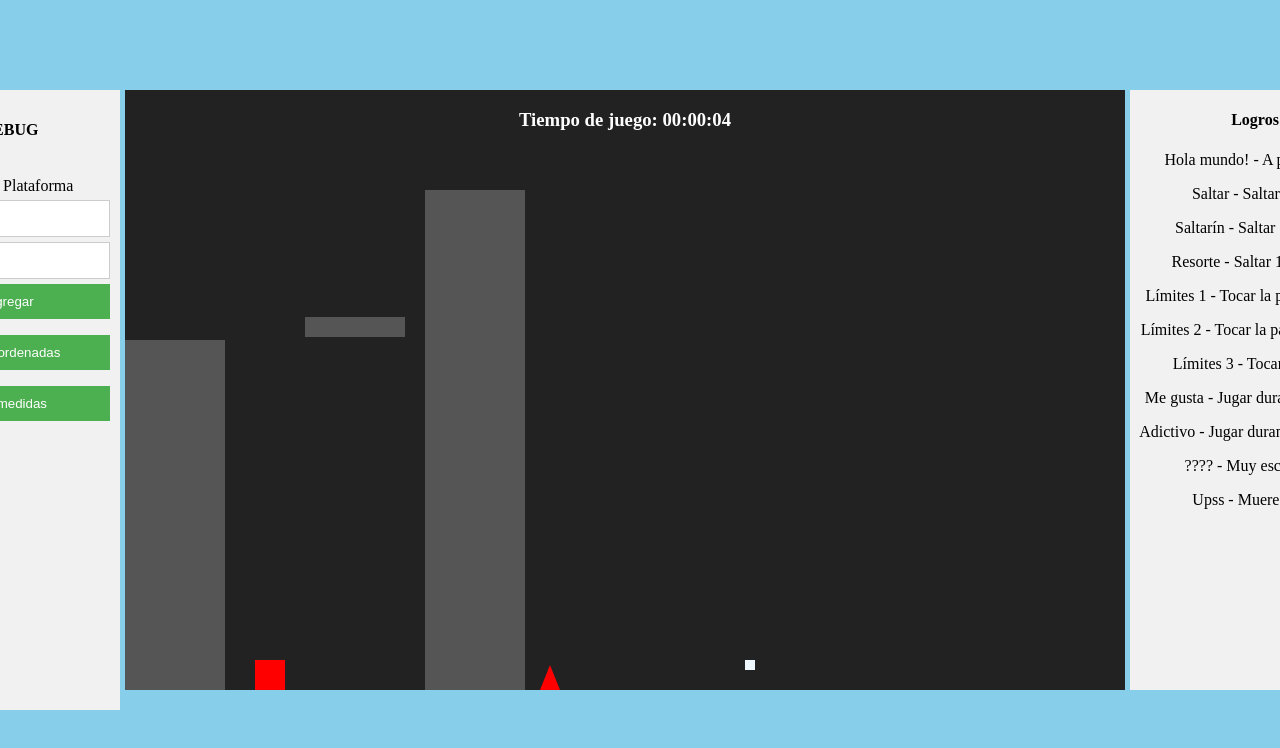
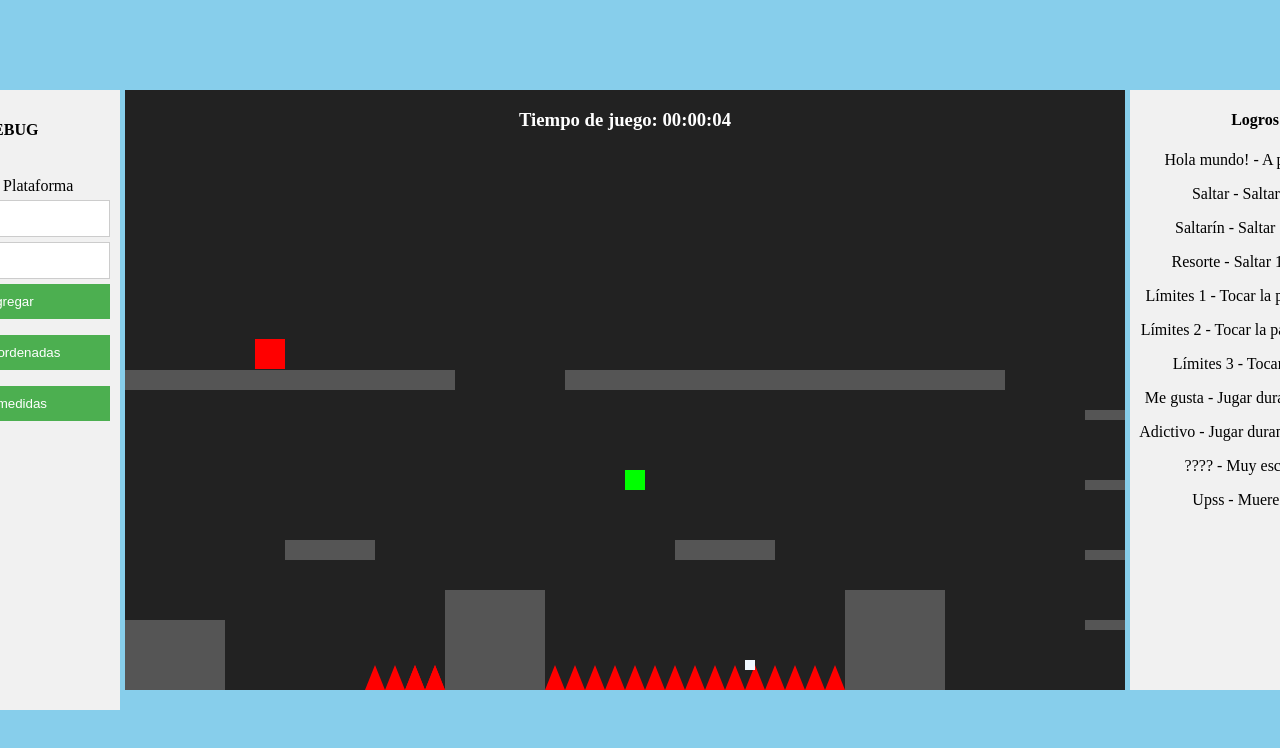
Before and after one commit to gafernandez87/the-obtainer, a plain HTML site: page index.html in a window 1280 px wide. Shown: the top 748 px of the page. Drawn offline with Linux system fonts and the light colour scheme.

Commit message:
algo de level

```diff
--- a/index.html
+++ b/index.html
@@ -29,6 +29,7 @@
         </div>
     </div>
     <script src="scripts/achievements.js"></script>
+    <script src="scripts/tokens.js"></script>
     <script src="scripts/spikes.js"></script>
     <script src="scripts/platforms.js"></script>
     <script src="scripts/main.js"></script>
--- a/scripts/achievements.js
+++ b/scripts/achievements.js
@@ -3,7 +3,7 @@ let diedCounter = 0;
 let timer = 0;
 
 const achievementList = [
-    { id: 1, title: 'Hola mundo!', description: 'A plena vista', achieved: false , left: 620, top: 570, height: 10, width: 10,
+    { id: 1, title: 'Hola mundo!', description: 'A plena vista', achieved: false, left: 620, top: 570, height: 10, width: 10,
         check: function({player}, box){
             return this.achieved ||
                 player.top < box.bottom && player.right > box.left && player.left < box.right;
--- a/scripts/main.js
+++ b/scripts/main.js
@@ -80,6 +80,8 @@ function handlePlatformCollisions() {
     const pBottom = updatedPlayer.offsetTop + updatedPlayer.offsetHeight;
 
     for (let platform of platforms) {
+
+        // Vertical, de arriba hacia abajo
         if (
             velocityY > 0 &&
             pLeft < (platform.offsetLeft + platform.offsetWidth -10) &&
@@ -90,6 +92,19 @@ function handlePlatformCollisions() {
             velocityY = 0;
             isJumping = false;
             player.style.top = `${platform.offsetTop - player.offsetHeight - 1}px`;
+        }
+
+        // Vertical, de abajo hacia arriba
+        if (
+            velocityY < 0 &&
+            pLeft < (platform.offsetLeft + platform.offsetWidth -10) &&
+            (pRight - 10) > platform.offsetLeft
+            && pBottom >= platform.offsetTop + platform.offsetHeight
+            && player.offsetTop <= platform.offsetTop + platform.offsetHeight
+        ) {
+            velocityY = 0;
+            isJumping = false;
+            player.style.top = `${platform.offsetTop + platform.offsetHeight + 1}px`;
         }
 
         // Add horizontal collision detection right
@@ -148,6 +163,7 @@ function gameLoop() {
 function initGame() {
     createPlatforms();
     createSpikes();
+    createTokens();
     handleInput();
 
     gameLoop();
--- a/scripts/platforms.js
+++ b/scripts/platforms.js
@@ -1,10 +1,20 @@
 // Configuración de plataformas para un mapa más grande y desafiante
 const platformData = [
-    { left: 0, bottom: 0, height: 350, width: 100 },
-    { left: 300, bottom: 0, height: 500, width: 100},
-    { left: 180, bottom: 20, height: 20, width: 100, move: 'v', from: 20, to: 800, speed: 900 },
-    // { left: 300, top: 500, height: 20, width: 100, move: 'v', from: 200, to: 500, speed: 200 },
-    // { left: 450, top: 500, height: 20, width: 100, move: 'v', from: 0, to: 200, speed: 700 },
+    { left: 0, bottom: 0, height: 70, width: 100 },
+    { left: 320, bottom: 0, height: 100, width: 100},
+    { left: 160, bottom: 130, height: 20, width: 90},
+    { left: 720, bottom: 0, height: 100, width: 100},
+    { left: 450, bottom: 130, height: 20, width: 100, move: 'h', from: 450, to: 600, speed: 600 },
+
+    { left: 960, bottom: 60, height: 10, width: 40},
+    { left: 960, bottom: 130, height: 10, width: 40},
+    { left: 960, bottom: 200, height: 10, width: 40},
+    { left: 960, bottom: 270, height: 10, width: 40},
+
+
+    { left: 440, bottom: 300, height: 20, width: 440},
+    { left: 0, bottom: 300, height: 20, width: 330},
+
 ];
 
 // Crear plataformas dinámicamente
--- a/scripts/spikes.js
+++ b/scripts/spikes.js
@@ -1,7 +1,23 @@
 // Configuración de plataformas para un mapa más grande y desafiante
 const spikesData = [
-    { left: 415, bottom: 0 },
+    { left: 280, bottom: 0 },
+    { left: 300, bottom: 0 },
 ];
+
+function addSpikesToList(){
+    let from = 240;
+    for(let i= 0; i < 4; i++){
+        spikesData.push({left: from, bottom: 0});
+        from += 20;
+    }
+
+    from = 420;
+    for(let i= 0; i < 15; i++){
+        spikesData.push({left: from, bottom: 0});
+        from += 20;
+    }
+}
+addSpikesToList();
 
 // Crear plataformas dinámicamente
 function createSpikes() {
--- /dev/null
+++ b/scripts/tokens.js
@@ -0,0 +1,31 @@
+// Configuración de plataformas para un mapa más grande y desafiante
+const tokens = [
+    { left: 500, bottom: 200 },
+];
+
+
+// Crear plataformas dinámicamente
+function createTokens() {
+    tokens.forEach(data => {
+        const token = document.createElement('div');
+        token.classList.add('token');
+        token.style.left = `${data.left}px`;
+        token.style.bottom = `${data.bottom}px`;
+        game.appendChild(token);
+
+        // on player collission, kill the player
+        // setInterval(() => {
+        //     const playerRect = player.getBoundingClientRect();
+        //     const spikeRect = spike.getBoundingClientRect();
+        //     if(checkCollision(playerRect, spikeRect)){
+        //     }
+        // }, 1000 / 60);
+    });
+}
+
+function checkCollision(rect1, rect2) {
+    return !(rect1.right < rect2.left ||
+        rect1.left > rect2.right ||
+        rect1.bottom < rect2.top ||
+        rect1.top > rect2.bottom);
+}
--- a/styles.css
+++ b/styles.css
@@ -67,7 +67,7 @@ body {
     height: 30px;
     background-color: #f00;
     left: 130px;
-    bottom: 0px;
+    bottom: 330px;
 }
 
 .platform {
@@ -107,3 +107,10 @@ body {
     z-index: 999;
     font-size: 14px;
 }
+
+.token {
+    position: absolute;
+    width: 20px;
+    height: 20px;
+    background-color: #0f0;
+}
```
